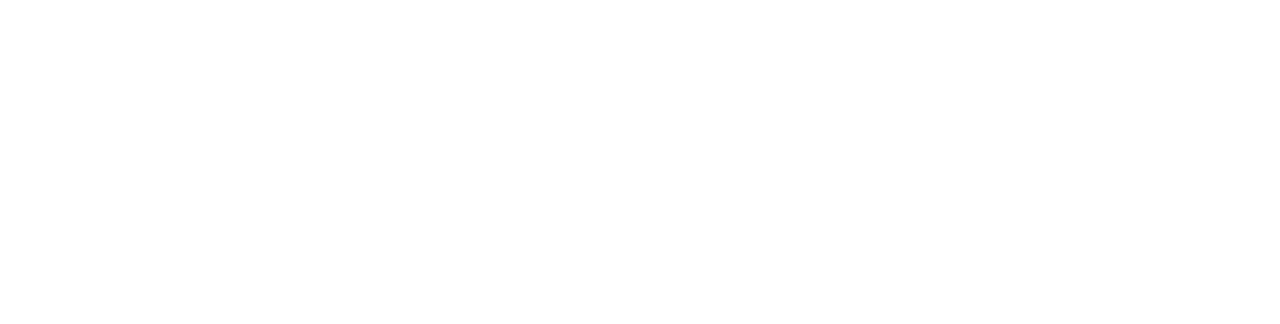
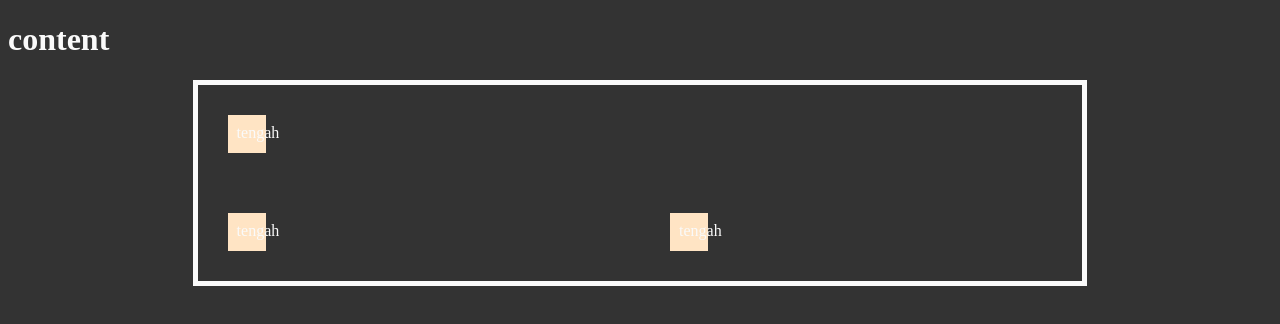
Before and after one commit to subhan-sd/subhan-test-repo, a plain HTML site: page index.html in a window 1280 px wide. Drawn offline with Linux system fonts and the light colour scheme.

Commit message:
membuat grid sesuai card

```diff
--- a/index.html
+++ b/index.html
@@ -4,14 +4,28 @@
   <meta charset="UTF-8">
   <meta http-equiv="X-UA-Compatible" content="IE=edge">
   <meta name="viewport" content="width=device-width, initial-scale=1.0">
+  <link rel="stylesheet" href="style.css">
   <title>Document</title>
 </head>
 <body>
+  <h1>content</h1>
 
   <div class="content">
-    <div class="left"></div>
-    <div class="right"></div>
-    <div class="bottom"></div>
+    <div class="promotion">
+      <div class="tengah">
+        tengah
+      </div>
+    </div>
+    <div class="sell">
+      <div class="tengah">
+        tengah
+      </div>
+    </div>
+    <div class="why">
+      <div class="tengah">
+        tengah
+      </div>
+    </div>
   </div>
 
 </body>
--- a/style.css
+++ b/style.css
@@ -2,3 +2,36 @@ body{
     background-color: #333;
     color: #fafafa;
 }
+
+.content{
+    border : 5px solid #fafafa;
+    width: 70%;
+    margin: auto;
+    display: grid;
+    grid-template-columns: 1fr 1fr;
+    grid-template-columns: 1fr 1fr;
+    grid-template-areas:  "promotion promotion"
+                "sell why";
+}
+
+.tengah{
+    height: 20px;
+    width: 20px;
+    background-color: bisque;
+    padding: 9px;
+}
+
+.promotion{
+    grid-area: promotion;
+    padding:30px;
+}
+
+.sell{
+    grid-area: sell;
+    padding:30px;
+}
+
+.why{
+    grid-area: why;
+    padding:30px;
+}
```
